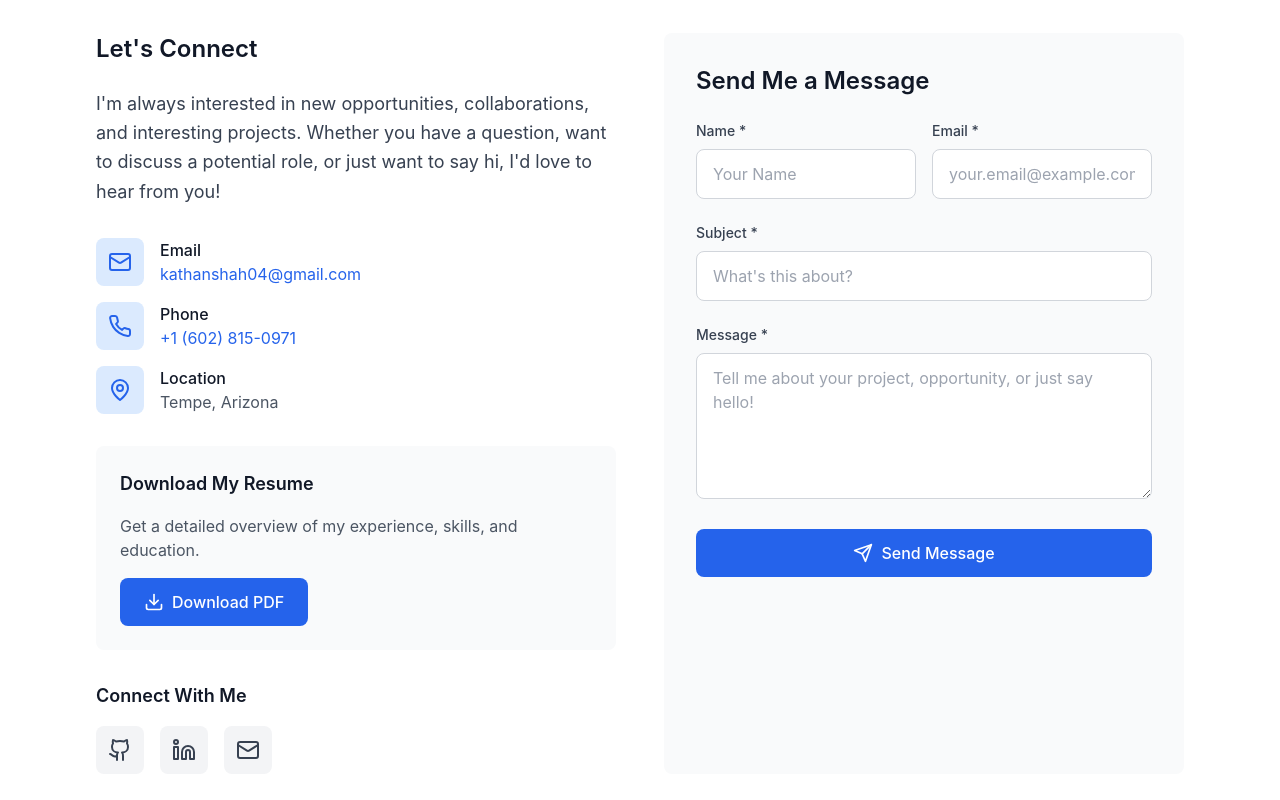
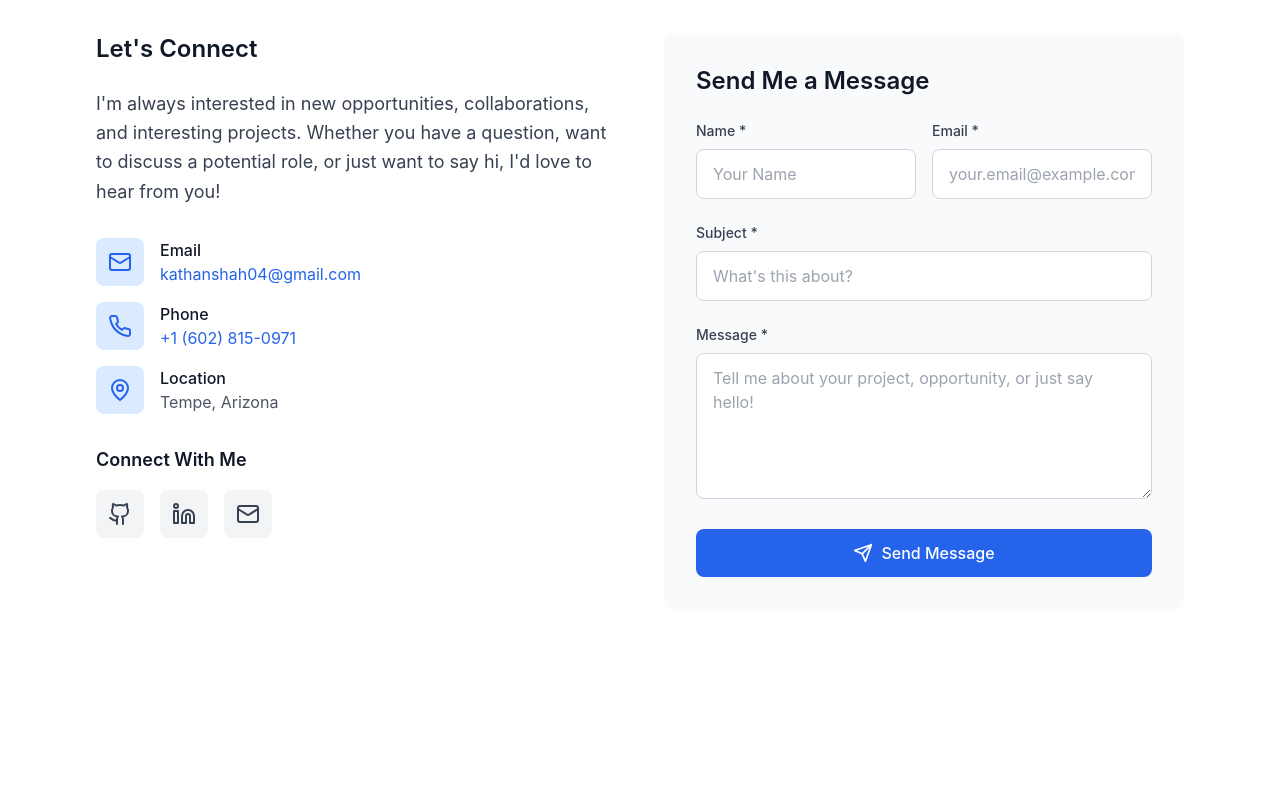
Before and after one commit to kathanparagshah/kathan, a Next.js app: page / in a window 1280 px wide. Shown: the part 6398-7198 px from the top of the page. After the commit the page ends 7087 px from the top, so only its background shows below. Built offline with nearby package versions, Linux system fonts and the light colour scheme.

Commit message:
Remove PDF files and resume download section

```diff
--- a/components/Contact.tsx
+++ b/components/Contact.tsx
@@ -1,5 +1,5 @@
 import { useState } from 'react'
-import { Mail, Phone, MapPin, Download, Send, Github, Linkedin } from 'lucide-react'
+import { Mail, Phone, MapPin, Send, Github, Linkedin } from 'lucide-react'
 
 const Contact = () => {
   const [formData, setFormData] = useState({
@@ -92,24 +92,7 @@ const Contact = () => {
               </div>
             </div>
 
-            {/* Resume Download */}
-            <div className="bg-gray-50 rounded-lg p-6">
-              <h4 className="text-lg font-semibold text-gray-900 mb-4">
-                Download My Resume
-              </h4>
-              <p className="text-gray-600 mb-4">
-                Get a detailed overview of my experience, skills, and education.
-              </p>
-              <a
-                href="/Kathan Parag Shah.pdf"
-                target="_blank"
-                rel="noopener noreferrer"
-                className="btn-primary"
-              >
-                <Download size={20} />
-                Download PDF
-              </a>
-            </div>
+
 
             {/* Social Links */}
             <div>
```
Also changed, not shown: 6 other files (tests, documents, lock files or other folders).
